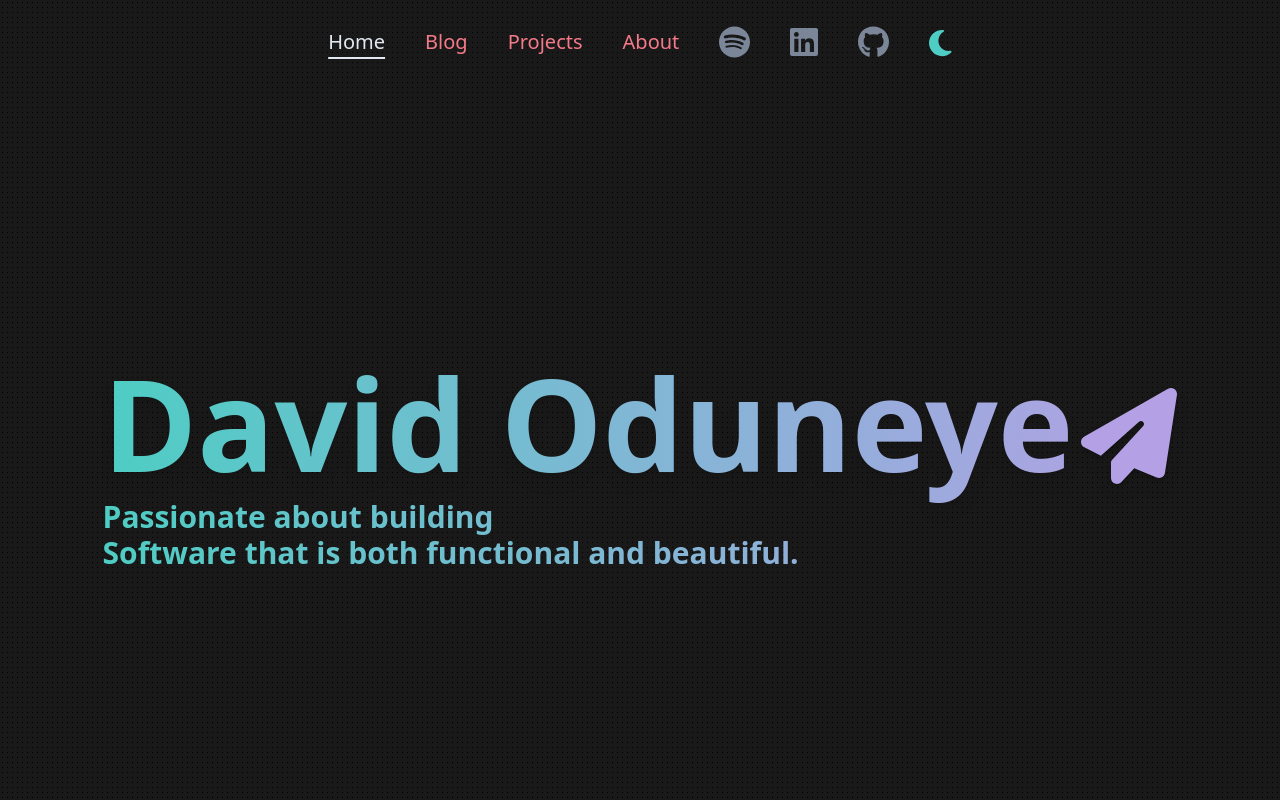
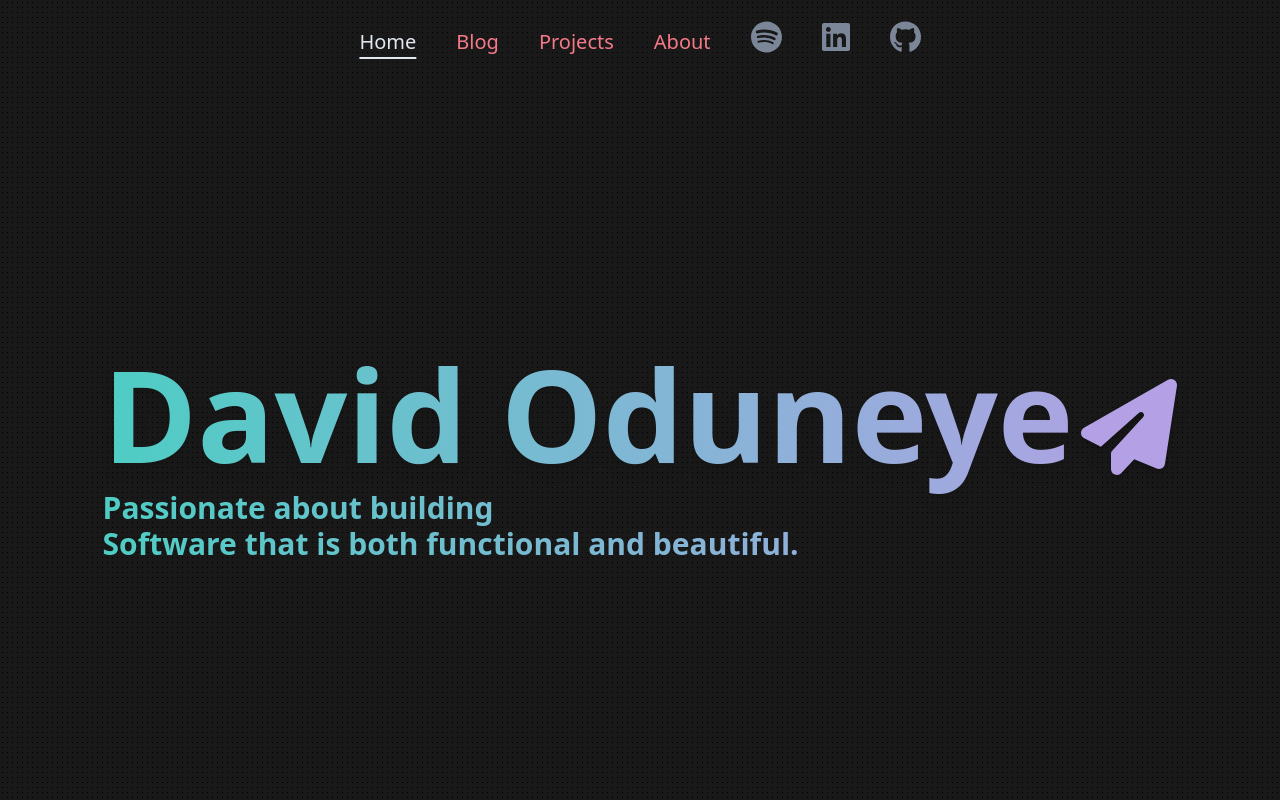
Before and after one commit to DOOduneye/portfolio, a Next.js app: page / in a window 1280 px wide. Shown: the top 800 px of the page. Built offline with nearby package versions, Linux system fonts and the light colour scheme.

Commit message:
removed: theme toggle

```diff
--- a/components/Navigation/Navigation.js
+++ b/components/Navigation/Navigation.js
@@ -29,15 +29,14 @@ const Navigation = () => {
                 <NavItem title={'Blog'} link={'/posts'} />
                 <NavItem title={'Projects'} link={'/projects'} />
                 <NavItem title={'About'} link={'/about'} />
-                {/* <NavItem title={"Uses"} link={"/uses"} /> */}
 
                 <Section className="sm:flex hidden">
                     <Social />
                 </Section>
 
-                <Section className="sm:flex hidden">
+                {/* <Section className="sm:flex hidden">
                     <ThemeToggle />
-                </Section>
+                </Section> */}
             </Section>
         </NavigationContainer>
     ) : (<NavigationContainer inital="hidden" animate="animate" exit="exit" variants={variants} />);
```
